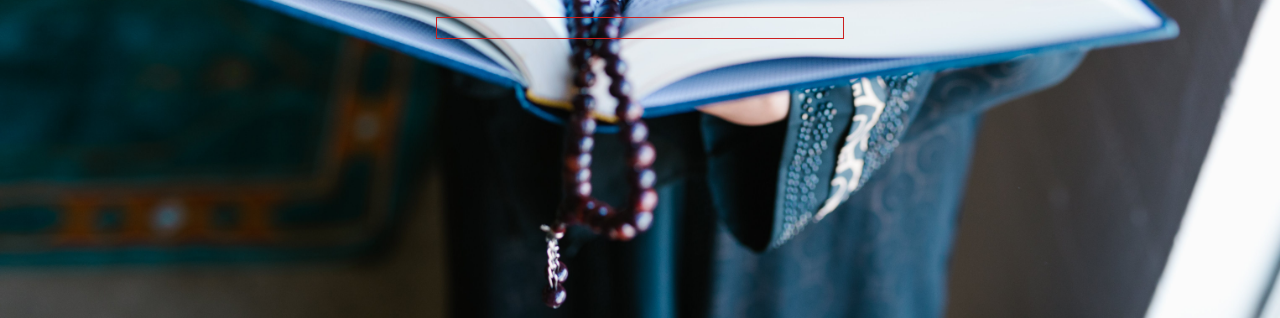
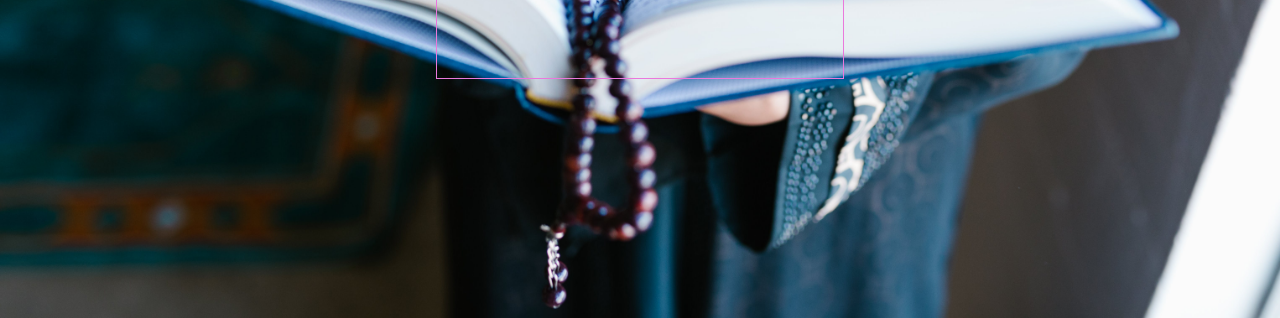
Before and after one commit to Yamenxy/Table, a plain HTML site: page index.html in a window 1280 px wide. Shown: the part 482-800 px from the top of the page. Drawn offline with Linux system fonts and the light colour scheme.

Commit message:
Update table.css

```diff
--- a/table.css
+++ b/table.css
@@ -42,10 +42,10 @@ body {
 
 #timetable {
     margin-top: 20px;
-    padding: 10px;
-    border: 1px solid #cb1f1f;
+    padding: 50px;
+    border: 1px solid #ea79dc;
     font-size: xx-large;
-    color:rgb(226, 15, 212);
+    color:rgb(122, 4, 146);
 
     /* Adjust font size and other styles as needed */
 }
```
